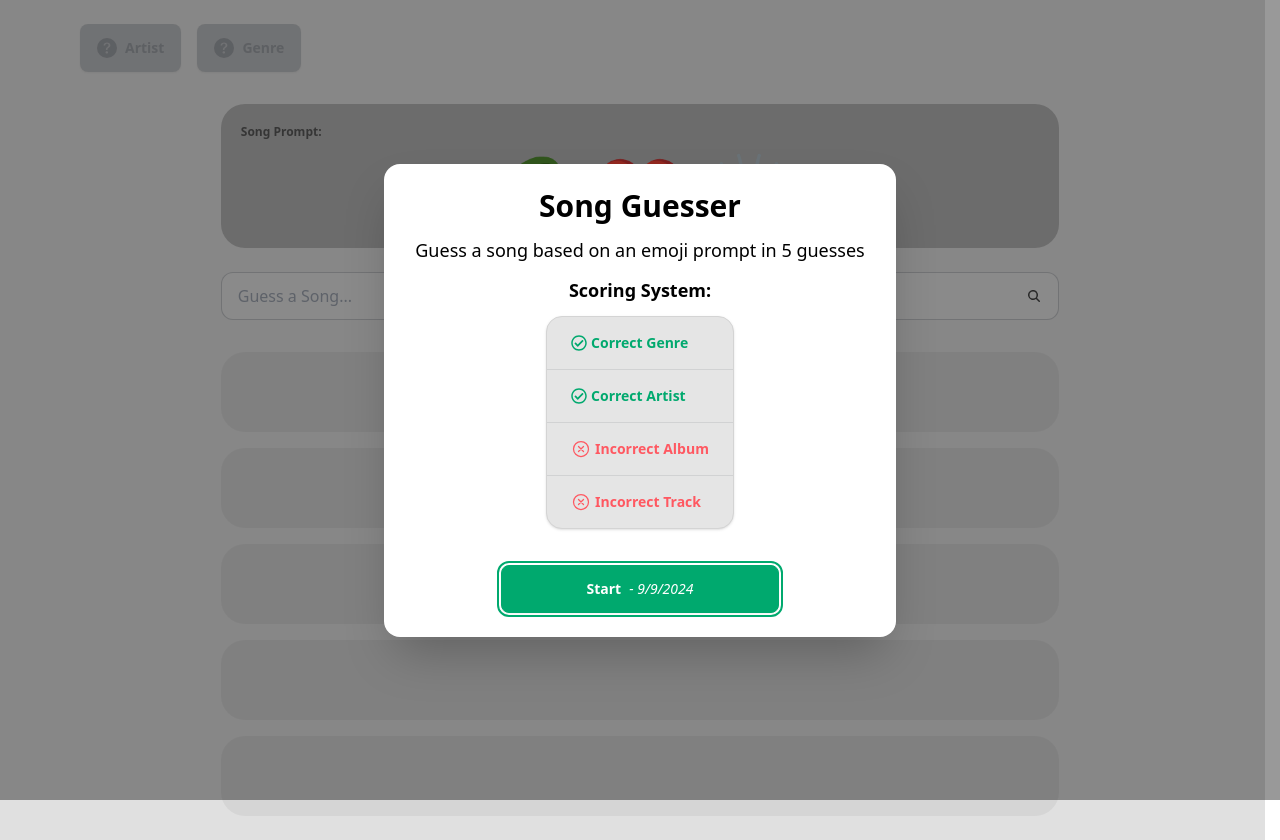
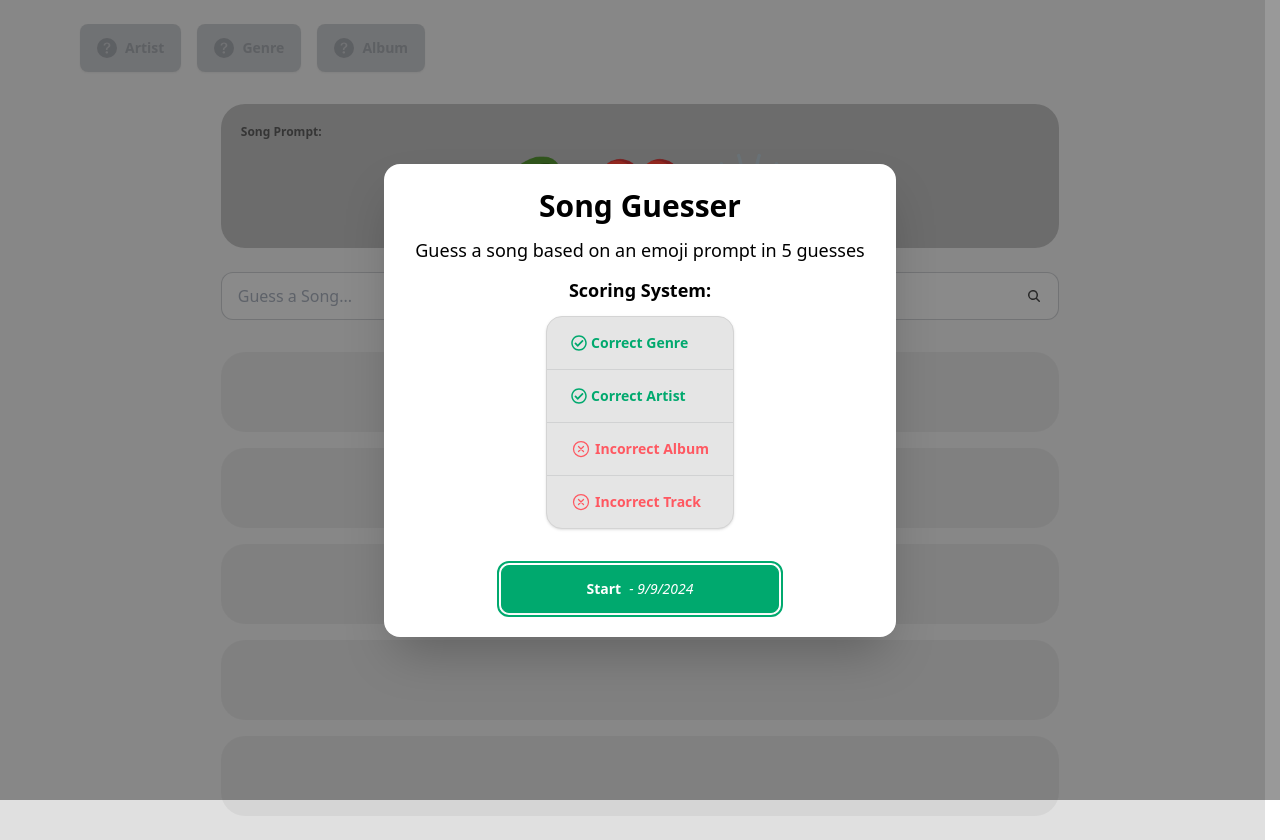
Before and after one commit to priyanshush325/song-guesser, a Next.js app: page / in a window 1280 px wide. Built offline with nearby package versions, Linux system fonts and the light colour scheme.

Commit message:
removed hover interaction on progress indicator and added album indicator to index.js instead

```diff
--- a/src/components/Guesses.jsx
+++ b/src/components/Guesses.jsx
@@ -106,16 +106,9 @@ const Guess = ({ guess }) => {
                     <div className="text-white font-bold md:text-lg">{guess.title}</div>
                     <div className="text-sm text-white md:text-md">{guess.artist}</div>
                 </div>
-                <ReactHover options={hoverOptions}>
-                    <Trigger type="hover">
-                        <div className="h-full flex flex-col items-center justify-center w-12 md:w-16">
-                            <CircleProgress value={score} color={strokeColor} />
-                        </div>
-                    </Trigger>
-                    <Hover type="hover">
-                        <HoverInfo guessInfo={guess} />
-                    </Hover>
-                </ReactHover>
+                <div className="h-full flex flex-col items-center justify-center w-12 md:w-16">
+                    <CircleProgress value={score} color={strokeColor} />
+                </div>
             </div>
         );
     } else {
--- a/src/components/SongInfo.jsx
+++ b/src/components/SongInfo.jsx
@@ -3,7 +3,7 @@ import {useState} from 'react';
 import { BsFillQuestionCircleFill } from "react-icons/bs";
 
 
-const SongInfo = ({artist, genre}) => {
+const SongInfo = ({artist, genre, album}) => {
 
     return (
         <div className="flex flex-row items-center gap-4 w-screen px-5 py-2 box-border md:px-20">
@@ -13,6 +13,9 @@ const SongInfo = ({artist, genre}) => {
             <button className = {"btn " + (genre ? "btn-success" : "btn-disabled")}>
                 {genre ? genre : <><BsFillQuestionCircleFill className = "text-xl"/>{`Genre`}</>}
             </button>
+            <button className = {"btn " + (album ? "btn-success" : "btn-disabled")}>
+                {album ? album : <><BsFillQuestionCircleFill className = "text-xl"/>{`Album`}</>}
+            </button>
         </div>
     )
 }
--- a/src/pages/api/guess.js
+++ b/src/pages/api/guess.js
@@ -31,6 +31,7 @@ export default async function handler(req, res) {
     let correctGenre = false;
     let correctAlbum = false;
     let genre = null;
+    let album = null;
 
     if (songInfo?.album && songInfo.album.toLowerCase().includes(ANSWER_SONG.album.toLowerCase())) {
         correctAlbum = true;
@@ -49,12 +50,16 @@ export default async function handler(req, res) {
     if (ANSWER_SONG?.artist === songInfo?.artist) score += 25;
     if (ANSWER_SONG?.title === songInfo?.title) score += 25;
     if (correctAlbum) score += 25;
-    if (correctGenre) score += 25;
+    if (correctGenre) {
+        score += 25;
+        album = ANSWER_SONG?.album;
+    }
 
     const results = {
         title: songInfo?.title,
         artist: songInfo?.artist,
         genre: genre,
+        album: album,
         correctArtist: ANSWER_SONG?.artist === songInfo?.artist,
         correctTitle: ANSWER_SONG?.title === songInfo?.title,
         correctAlbum: correctAlbum,
--- a/src/pages/index.js
+++ b/src/pages/index.js
@@ -18,6 +18,7 @@ export default function Home() {
   const [currentGuess, setCurrentGuess] = useState(0);
   const [artist, setArtist] = useState(null);
   const [genre, setGenre] = useState(null);
+  const [album, setAlbum] = useState(null);
   const [showIntro, setShowIntro] = useState(true);
 
   const addGuess = (guess) => {
@@ -36,6 +37,10 @@ export default function Home() {
 
     if (guess.correctGenre) {
         setGenre(guess.genre);
+    }
+
+    if (guess.correctAlbum) {
+        setAlbum(guess.album);
     }
   };
 
@@ -63,7 +68,7 @@ export default function Home() {
               </form>
           </div>
       </dialog>
-      <SongInfo artist = {artist} genre = {genre}/>
+      <SongInfo artist = {artist} genre = {genre} album = {album}/>
       <div className = "w-full md:w-4/5 flex flex-col items-center md:px-20">
         <Prompt promptText = "🥭 ❤️ 🙂‍↕️"/>
       </div>
```
